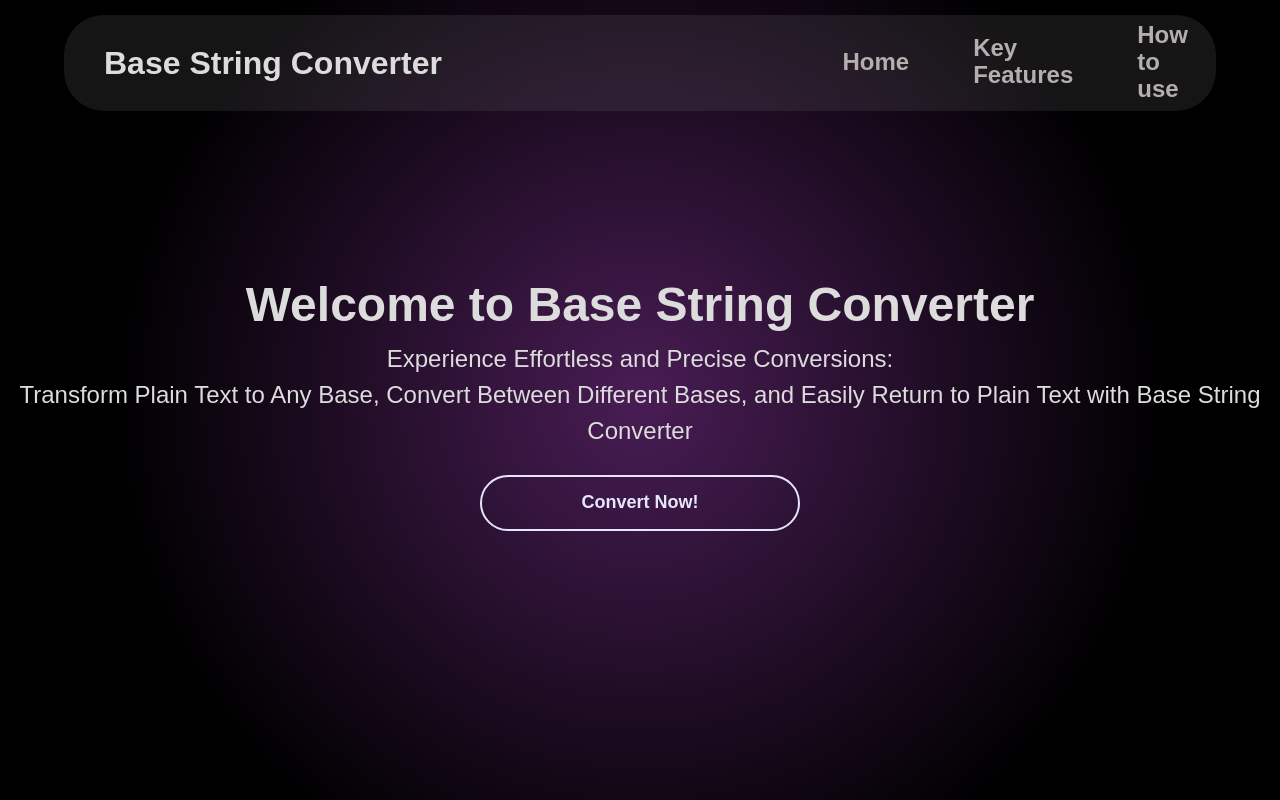
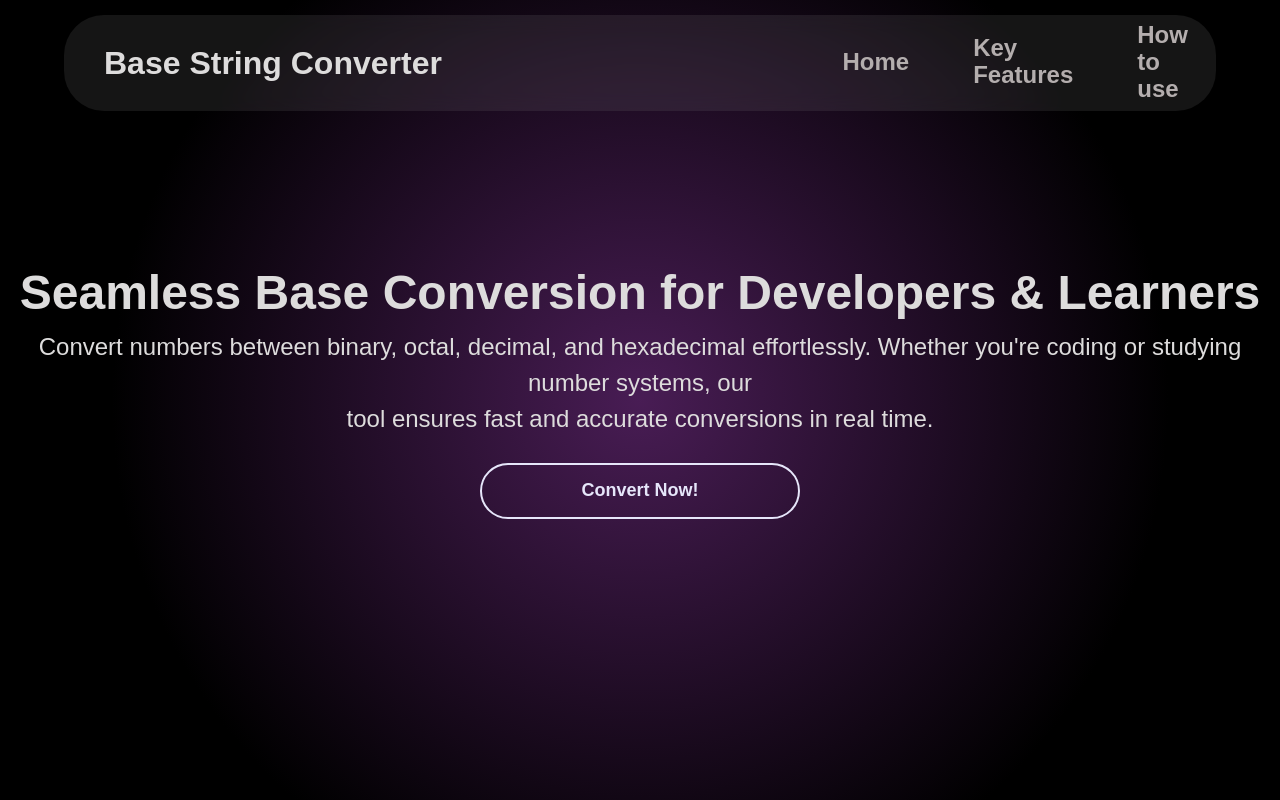
Before and after one commit to anonymByte-404/base-string-converter, a React (Create React App) app in the folder frontend/: page / in a window 1280 px wide. Shown: the top 800 px of the page. Built offline with nearby package versions, Linux system fonts and the light colour scheme.

Commit message:
feat: add scroll functionality and update content in Home component

```diff
--- a/frontend/src/components/Home.jsx
+++ b/frontend/src/components/Home.jsx
@@ -1,17 +1,36 @@
 import React from 'react'
 
 export default function Home() {
+  const scrollToNextSection = () => {
+    document.getElementById("key-features")?.scrollIntoView({ behavior: "smooth" })
+  }
   return (
     <section id="home" className="welcome-screen">
-      <h2>Welcome to Base String Converter</h2>
+      <h2>
+        Seamless Base Conversion for Developers & Learners
+      </h2>
       <p>
-        Experience Effortless and Precise Conversions:
-        <br />
-        Transform Plain Text to Any Base, Convert Between Different Bases, and
-        Easily Return to Plain Text with{' '}
-        <span className="highlight">Base String Converter</span>
+        Convert numbers between binary, octal, decimal, and hexadecimal effortlessly. Whether you're coding or studying number systems, our<br />
+        tool ensures fast and accurate conversions in real time.
       </p>
       <button className="ws-btn">Convert Now!</button>
+      <div className="scroll-down" onClick={scrollToNextSection}>
+        <svg
+          viewBox="0 0 24 24"
+          fill="none"
+          xmlns="http://www.w3.org/2000/svg"
+        >
+          <g id="SVGRepo_iconCarrier">
+            <path
+              d="M12 4V20M12 20L8 16M12 20L16 16"
+              stroke="#ffffff"
+              stroke-width="2"
+              stroke-linecap="round"
+              stroke-linejoin="round"
+            />
+          </g>
+        </svg>
+      </div>
     </section>
   )
 }
```
